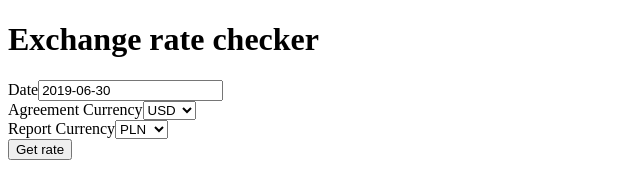
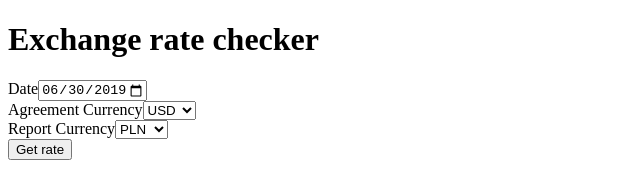
Before and after one commit to fwojciec/exchange-rates, a Next.js app: page / in a window 1280 px wide. Shown: the top 170 px of the page, without its empty margins (0-640 px from the left). Built offline with nearby package versions, Linux system fonts and the light colour scheme.

Commit message:
use date input

```diff
--- a/pages/index.tsx
+++ b/pages/index.tsx
@@ -82,9 +82,14 @@ const Home: React.FC = () => {
           <input
             id="date"
             name="date"
-            type="text"
+            type="date"
             value={date}
-            onChange={(e: React.ChangeEvent<HTMLInputElement>) => setDate(e.target.value)}
+            min="2009-01-02"
+            max={new Date().toISOString().split('T')[0]}
+            onChange={(e: React.ChangeEvent<HTMLInputElement>) => {
+              console.log(e.target.value)
+              setDate(e.target.value)
+            }}
           />
         </div>
         <div>
```
